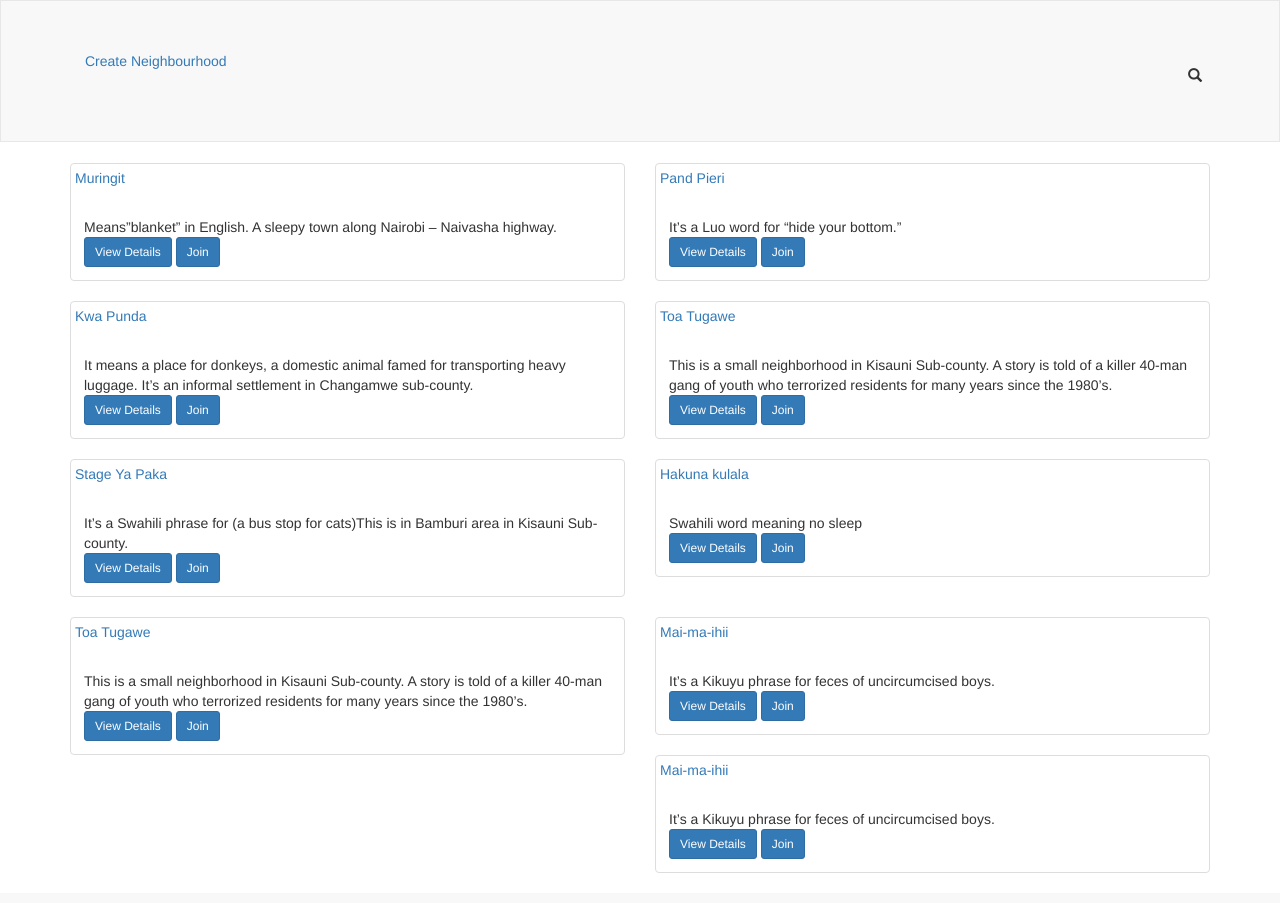
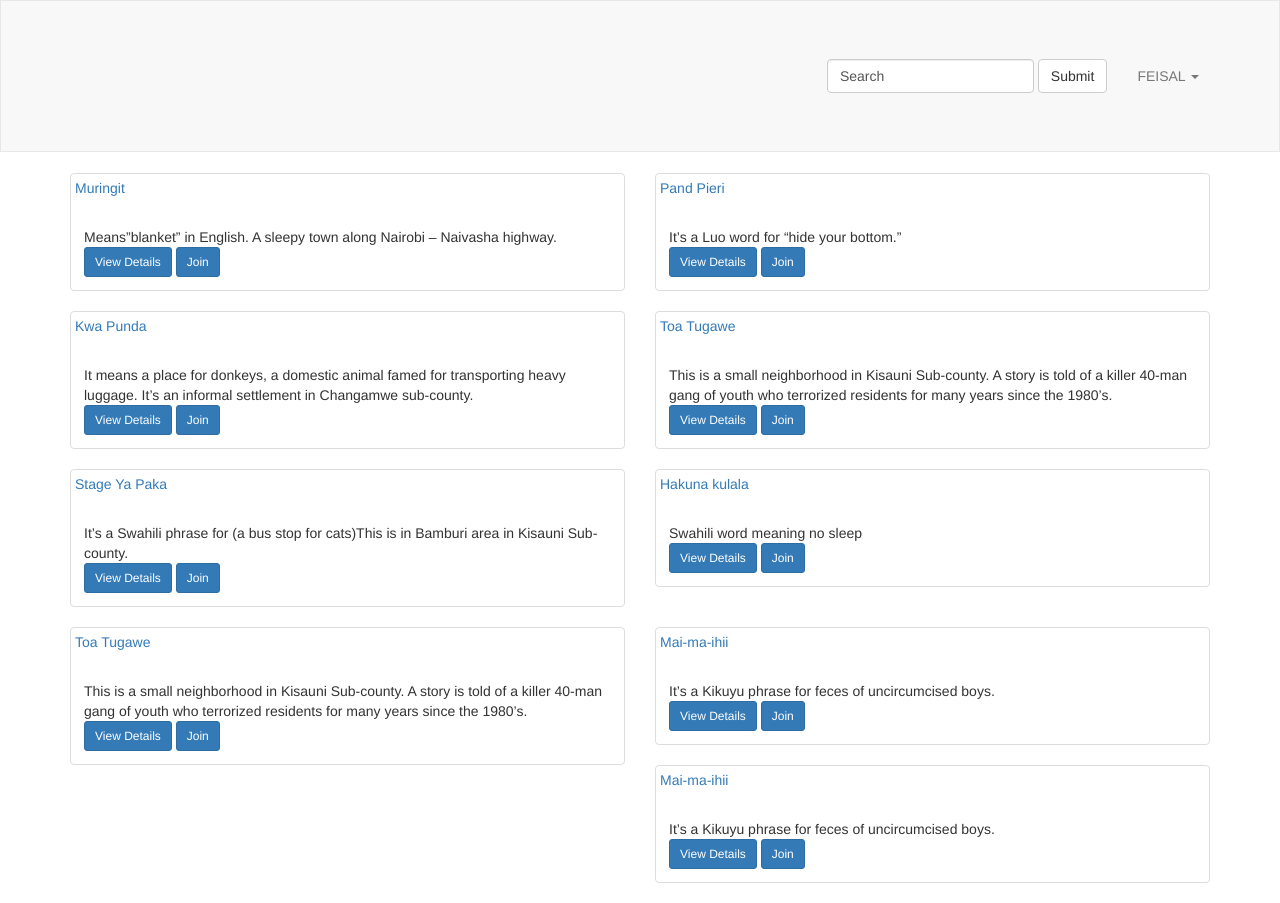
Before and after one commit to iamfeysal/Neighbours, a Django app: page /index/ in a window 1280 px wide. Before the commit the page ends 873 px from the top, so only its background shows below. Run offline with Django 3.2, Linux system fonts and the light colour scheme; a user stored in the database is signed in; data comes from the database, SQL or seed files in the repository; some libraries are stand-ins or nearby versions.

Commit message:
finished search

```diff
--- a/app/templates/Hood/base.html
+++ b/app/templates/Hood/base.html
@@ -12,43 +12,61 @@
     <script src="https://ajax.googleapis.com/ajax/libs/jquery/1.12.0/jquery.min.js"></script>
     <script src="http://maxcdn.bootstrapcdn.com/bootstrap/3.3.6/js/bootstrap.min.js"></script>
 </head>
-<nav class="navbar navbar-default" role="navigation">
-  <div class="container">
+<nav class="navbar navbar-default">
+  <div class="container-fluid">
+    <!-- Brand and toggle get grouped for better mobile display -->
     <div class="navbar-header">
-      <button type="button" class="navbar-toggle" data-toggle="collapse" data-target="#navbar-responsive-65">
-        <span class="sr-only"></span>
-        <span class="icon-bar"></span>
-        <span class="icon-bar"></span>
-        <span class="icon-bar"></span>
-      </button>
     </div>
-    <div class="collapse navbar-collapse" id="navbar-responsive-65">
-      <div class="navbar-left">
-        <nav>
-          <ul class="nav navbar-nav">
+
+    <!-- Collect the nav links, forms, and other content for toggling -->
+    <div class="collapse navbar-collapse" id="bs-example-navbar-collapse-1">
+
+
+      <ul class="nav navbar-nav navbar-right">
+          <form class="navbar-form navbar-left"  action="{% url 'search' %}">
+            <div class="form-group">
+              <input type="text" class="form-control" placeholder="Search" name = "search">
+            </div>
+            <button type="submit" class="btn btn-default">Submit</button>
+          </form>
+
+        {% if user.is_authenticated %}
+              <li class="dropdown">
+                <a href="#" class="dropdown-toggle" data-toggle="dropdown" role="button" aria-expanded="false">{{user.username | upper}}
+                          <span class="caret"></span>
+                      </a>
+                <ul class="dropdown-menu" role="menu">
+                  <li>
+                    <a href="{% url 'home' %}">Home</a>
+                  </li>
+                       <li>
+                    <a href="">Upload image</a>
+                  </li>
+                   <li>
+                    <a href="">Profile</a>
+                  </li>
+                  <li>
+                    <a href="">Account details </a>
+                  </li>
+
+                  <li>
+                    <a href="/logout">Logout</a>
+                  </li>
+                </ul>
+              </li>
+
+            {% else %}
             <li>
-              </a>
+              <a  href="/accounts/login">Login</a>
             </li>
-            <a href="{% url 'neighbourhood-add' %}">Create Neighbourhood
-          </ul>
-        </nav>
-      </div>
-      <div class="navbar-right">
-        <form class="search-form searchbar" role="search" id="hiddenSearchBox" action="{% url 'search' %}" method="get">
-          <div class="input-group">
-            <input type="hidden" name="id" value="63">
-            <input type="search" name="keywords" class="form-control" placeholder="Search..">
-            <div class="input-group-btn">
-              <button type="submit" class="btn btn-default" data-toggle="searchbar" data-target="#hiddenSearchBox">
-                <span class="glyphicon glyphicon-search"></span> <span class="sr-only">Submit</span>
-              </button>
-            </div>
-          </div>
-        </form>
-      </div>
-    </div>
-  </div>
+
+            {% endif %}
+      </ul>
+    </div><!-- /.navbar-collapse -->
+  </div><!-- /.container-fluid -->
 </nav>
+
+<script defer src="https://use.fontawesome.com/releases/v5.0.8/js/all.js"></script>
 {% block body %}
 {% endblock %}
 
--- a/app/views.py
+++ b/app/views.py
@@ -85,7 +85,7 @@ class ProjectDelete(DeleteView):
 def search(request):
     if request.GET['search']:
         search_term=request.GET.get( "search" )
-        hoods=Neighbourhood.objects.filter( user__username__icontains=search_term )
+        hoods=Neighbourhood.objects.filter(name__icontains=search_term )
         message=f"{search_term}"
 
         return render( request , 'Hood/search.html' , {"message": message , "hoods": hoods} )
```
Also changed, not shown: app/templates/Hood/search.html (+4 -5 lines).
